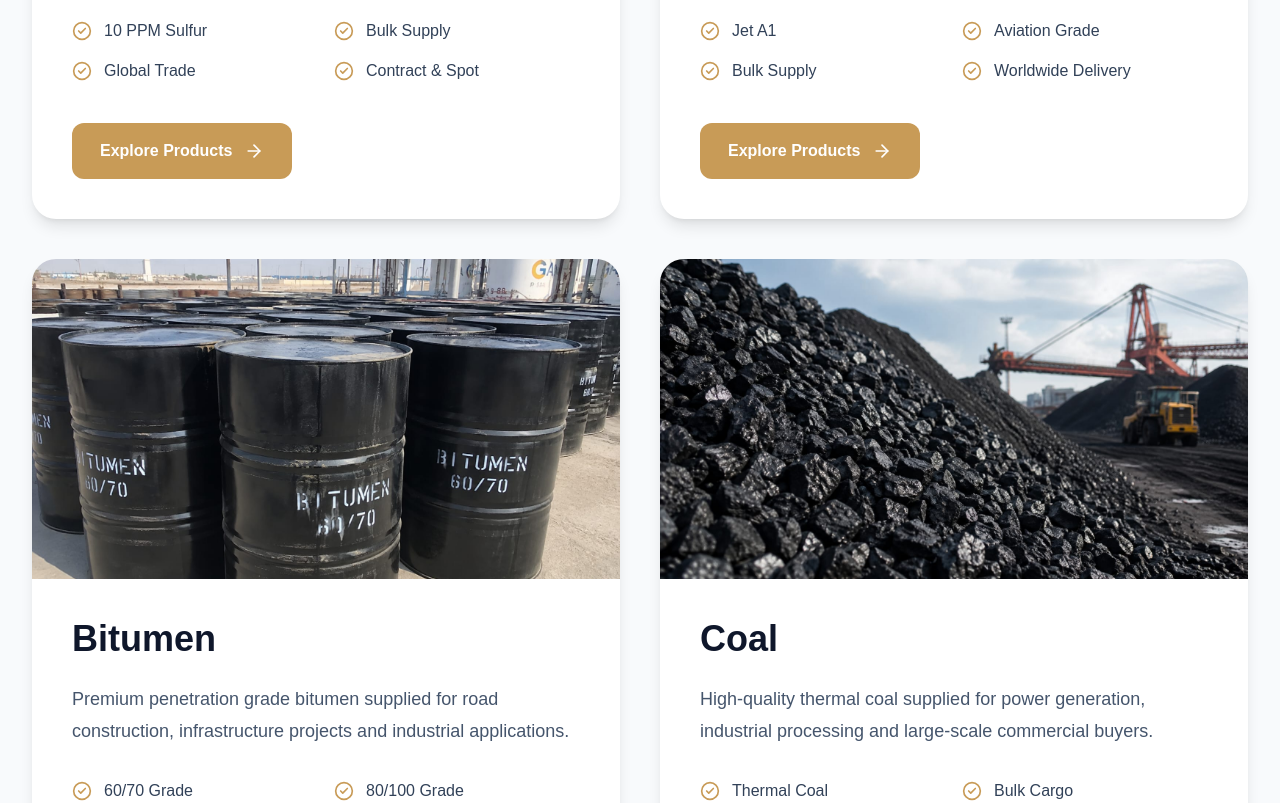
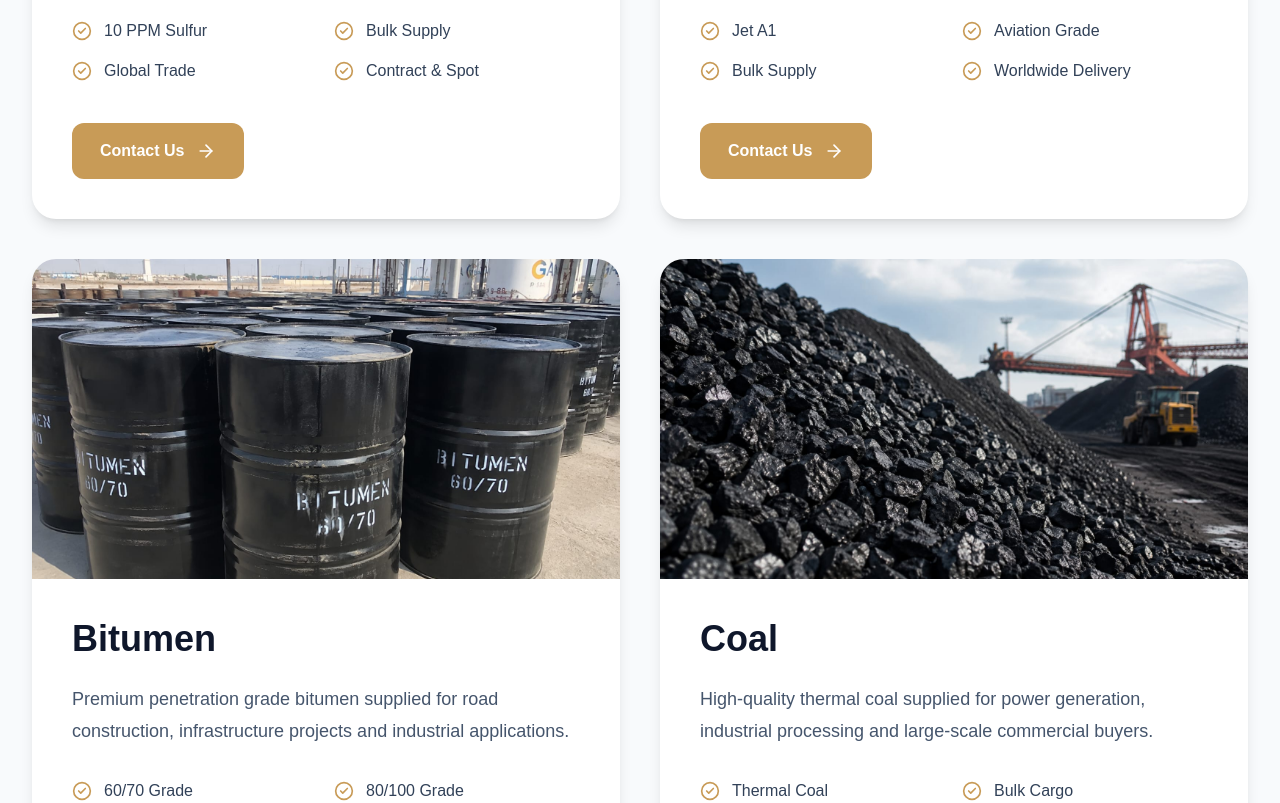
Before and after one commit to agrosyne/agrosyne-website-1, a Next.js app: page /sectors/oil-gas in a window 1280 px wide. Shown: the part 2360-3163 px from the top of the page. Built offline with nearby package versions, Linux system fonts and the light colour scheme.

Commit message:
Version 6.2.2

```diff
--- a/app/about/components/GlobalPresence.tsx
+++ b/app/about/components/GlobalPresence.tsx
@@ -64,15 +64,6 @@ export default function GlobalPresence() {
             partnerships.
           </p>
 
-          <Link
-            href="/markets"
-            className="mt-5 inline-flex items-center gap-3 rounded-xl bg-slate-900 px-7 py-4 text-white transition hover:bg-[#c89b57]"
-          >
-            Explore Markets
-
-            <ArrowRight className="h-5 w-5" />
-          </Link>
-
         </div>
 
         {/* RIGHT */}
--- a/app/sectors/fertilizers/components/Portfolio.tsx
+++ b/app/sectors/fertilizers/components/Portfolio.tsx
@@ -14,7 +14,7 @@ const portfolio = [
       "Bulk Supply",
       "Global Trade",
     ],
-    href: "/catalogs/EN590-Catalog.pdf",
+    href: "/contact",
   },
 
   {
@@ -28,7 +28,7 @@ const portfolio = [
       "Industrial Grade",
       "Bulk Export",
     ],
-    href: "/catalogs/JetA1-Catalog.pdf",
+    href: "/contact",
   },
   {
     title: "DAP",
@@ -41,7 +41,7 @@ const portfolio = [
       "Bulk Supply",
       "Global Distribution",
     ],
-    href: "/catalogs/Bitumen-Catalog.pdf",
+    href: "/contact",
   },
 
   {
@@ -55,7 +55,7 @@ const portfolio = [
       "Bulk Supply",
       "Agricultural Grade",
     ],
-    href: "/catalogs/Coal-Catalog.pdf",
+    href: "/contact",
 },
 ];
 
--- a/app/sectors/metals-scrap/components/Portfolio.tsx
+++ b/app/sectors/metals-scrap/components/Portfolio.tsx
@@ -14,7 +14,7 @@ const portfolio = [
       "Industrial Grade",
       "Bulk Supply",
     ],
-    href: "/catalogs/EN590-Catalog.pdf",
+    href: "/contact",
   },
 
   {
@@ -28,7 +28,7 @@ const portfolio = [
       "Bulk Supply",
       "Industrial Recycling",
     ],
-    href: "/catalogs/JetA1-Catalog.pdf",
+    href: "/contact",
   },
   {
     title: "UBC Scrap",
@@ -41,7 +41,7 @@ const portfolio = [
       "Bulk Export",
       "Global Supply",
     ],
-    href: "/catalogs/Bitumen-Catalog.pdf",
+    href: "/contact",
   },
 
   {
@@ -55,7 +55,7 @@ const portfolio = [
       "Bulk Cargo",
       "Industrial Supply",
     ],
-    href: "/catalogs/Coal-Catalog.pdf",
+    href: "/contact",
 },
 ];
 
--- a/app/sectors/oil-gas/components/OilPortfolio.tsx
+++ b/app/sectors/oil-gas/components/OilPortfolio.tsx
@@ -14,7 +14,7 @@ const portfolio = [
       "Global Trade",
       "Contract & Spot",
     ],
-    href: "/catalogs/EN590-Catalog.pdf",
+    href: "/contact",
   },
 
   {
@@ -28,7 +28,7 @@ const portfolio = [
       "Bulk Supply",
       "Worldwide Delivery",
     ],
-    href: "/catalogs/JetA1-Catalog.pdf",
+    href: "/contact",
   },
   {
     title: "Bitumen",
@@ -41,7 +41,7 @@ const portfolio = [
       "Bulk Export",
       "Reliable Supply",
     ],
-    href: "/catalogs/Bitumen-Catalog.pdf",
+    href: "/contact",
   },
 
   {
@@ -55,7 +55,7 @@ const portfolio = [
       "Industrial Use",
       "Global Supply",
     ],
-    href: "/catalogs/Coal-Catalog.pdf",
+    href: "/contact",
 },
 ];
 
@@ -150,7 +150,7 @@ export default function RicePortfolio() {
                   href={item.href}
                   className="mt-10 inline-flex items-center rounded-xl bg-[#c89b57] px-7 py-4 text-base font-semibold text-white transition hover:bg-[#b78946]"
                 >
-                  Explore Products
+                  Contact Us
 
                   <ArrowRight className="ml-3 h-5 w-5" />
                 </Link>
--- a/app/tradesolutions/components/Hero.tsx
+++ b/app/tradesolutions/components/Hero.tsx
@@ -54,16 +54,9 @@ export default function Hero() {
               href="/contact"
               className="inline-flex items-center justify-center rounded-xl bg-[#c89b57] px-8 py-4 text-base font-semibold text-white transition-all duration-300 hover:bg-[#b78946]"
             >
-              Request Quote
+              Contact Us
 
               <ArrowRight className="ml-2 h-5 w-5" />
-            </Link>
-
-            <Link
-              href="#solutions"
-              className="inline-flex items-center justify-center rounded-xl border border-white/20 bg-white/10 px-8 py-4 text-base font-semibold text-white backdrop-blur-sm transition-all duration-300 hover:bg-white hover:text-slate-900"
-            >
-              Explore Solutions
             </Link>
 
           </div>
--- a/components/home/GlobalReach.tsx
+++ b/components/home/GlobalReach.tsx
@@ -35,14 +35,6 @@ export default function GlobalReach() {
               trade execution and efficient global logistics.
 
             </p>
-
-            <button className="mt-5 inline-flex items-center gap-3 rounded-xl bg-[#111827] hover:bg-black transition-all duration-300 text-white font-semibold px-8 py-4">
-
-              Explore Markets
-
-              <ArrowRight size={18} />
-
-            </button>
 
           </div>
 
--- a/components/home/Hero.tsx
+++ b/components/home/Hero.tsx
@@ -1,9 +1,12 @@
 "use client";
+
+import Link from "next/link";
 
 export default function Hero() {
   return (
-    <section className="relative h-screen bg-[#0B1220] overflow-hidden">
+    <section className="relative h-screen overflow-hidden bg-[#0B1220]">
       {/* Background Image */}
+
       <div
         className="absolute inset-0 bg-cover bg-center"
         style={{
@@ -12,35 +15,43 @@ export default function Hero() {
       />
 
       {/* Dark Overlay */}
+
       <div className="absolute inset-0 bg-black/75" />
 
       {/* Content */}
-      <div className="relative z-10 max-w-7xl mx-auto h-full flex items-center px-6">
+
+      <div className="relative z-10 mx-auto flex h-full max-w-7xl items-center px-6">
         <div className="max-w-3xl">
 
-          <p className="uppercase tracking-[0.35em] text-amber-400 text-sm font-semibold mb-1">
+          <p className="mb-1 text-sm font-semibold uppercase tracking-[0.35em] text-amber-400">
             Global Commodity Trading
           </p>
 
-          <h1 className="text-5xl md:text-7xl font-bold text-white leading-tight">
+          <h1 className="text-5xl font-bold leading-tight text-white md:text-7xl">
             Connecting Global Markets Through Reliable Commodity Supply
           </h1>
 
-          <p className="mt-4 text-xl text-gray-300 leading-8 max-w-2xl">
+          <p className="mt-4 max-w-2xl text-xl leading-8 text-gray-300">
             Agrosyne delivers agricultural commodities, energy products,
             metals, and industrial raw materials with dependable sourcing,
             transparent trade execution, and worldwide logistics support.
           </p>
 
-          <div className="flex flex-wrap gap-4 mt-6">
+          <div className="mt-6 flex flex-wrap gap-4">
 
-            <button className="px-8 py-4 bg-amber-500 hover:bg-amber-600 text-black font-semibold rounded-md transition">
-              Explore Products
-            </button>
+            <Link
+              href="/sectors"
+              className="rounded-md bg-amber-500 px-8 py-4 font-semibold text-black transition hover:bg-amber-600"
+            >
+              Explore Sectors
+            </Link>
 
-            <button className="px-8 py-4 border border-white text-white hover:bg-white hover:text-black rounded-md transition">
+            <Link
+              href="/contact"
+              className="rounded-md border border-white px-8 py-4 text-white transition hover:bg-white hover:text-black"
+            >
               Request a Quote
-            </button>
+            </Link>
 
           </div>
 
--- a/components/home/Sectors.tsx
+++ b/components/home/Sectors.tsx
@@ -6,22 +6,22 @@ const sectors = [
   {
     title: "Agriculture",
     image: "/images/agriculture.jpg",
-    href: "/agriculture",
+    href: "/sectors/agriculture",
   },
   {
     title: "Oil & Gas",
     image: "/images/oil-gas.jpg",
-    href: "/oil-gas",
+    href: "/sectors/oil-gas",
   },
   {
     title: "Metals & Scrap",
     image: "/images/metals.jpg",
-    href: "/metals-scrap",
+    href: "/sectors/metals-scrap",
   },
   {
     title: "Fertilizers",
     image: "/images/fertilizer.jpg",
-    href: "/fertilizer",
+    href: "/sectors/fertilizers",
   },
 ];
 
@@ -30,7 +30,10 @@ export default function Sectors() {
     <section className="bg-white py-10">
       <div className="mx-auto max-w-7xl px-6">
 
+        {/* Section Header */}
+
         <div className="mb-14">
+
           <span className="text-sm font-semibold uppercase tracking-[0.35em] text-[#D7A54A]">
             Our Expertise
           </span>
@@ -44,7 +47,10 @@ export default function Sectors() {
             chains, connecting trusted producers with buyers across global
             markets.
           </p>
+
         </div>
+
+        {/* Sector Cards */}
 
         <div className="grid gap-8 md:grid-cols-4">
 
@@ -57,12 +63,17 @@ export default function Sectors() {
 
               <Image
                 src={sector.image}
-                alt={sector.title}
+                alt={`${sector.title} commodity trading and global sourcing by Agrosyne`}
                 fill
+                sizes="(max-width: 768px) 100vw, 25vw"
                 className="object-cover transition duration-700 group-hover:scale-110"
               />
 
+              {/* Overlay */}
+
               <div className="absolute inset-0 bg-gradient-to-t from-black via-black/30 to-transparent" />
+
+              {/* Content */}
 
               <div className="absolute bottom-0 left-0 right-0 p-8">
 
@@ -81,6 +92,7 @@ export default function Sectors() {
           ))}
 
         </div>
+
       </div>
     </section>
   );
```
